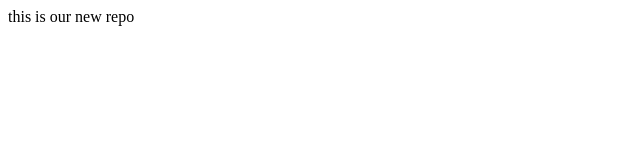
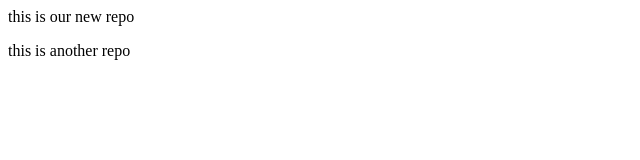
Before and after one commit to kowshikramtg/Localrepo, a plain HTML site: page index.html in a window 1280 px wide. Shown: the whole page, without its empty margins (0-640 px from the left). Drawn offline with Linux system fonts and the light colour scheme.

Commit message:
add new feature

```diff
--- a/index.html
+++ b/index.html
@@ -1 +1,2 @@
 <p>this is our new repo</p>
+<p>this is another repo</p>
```
